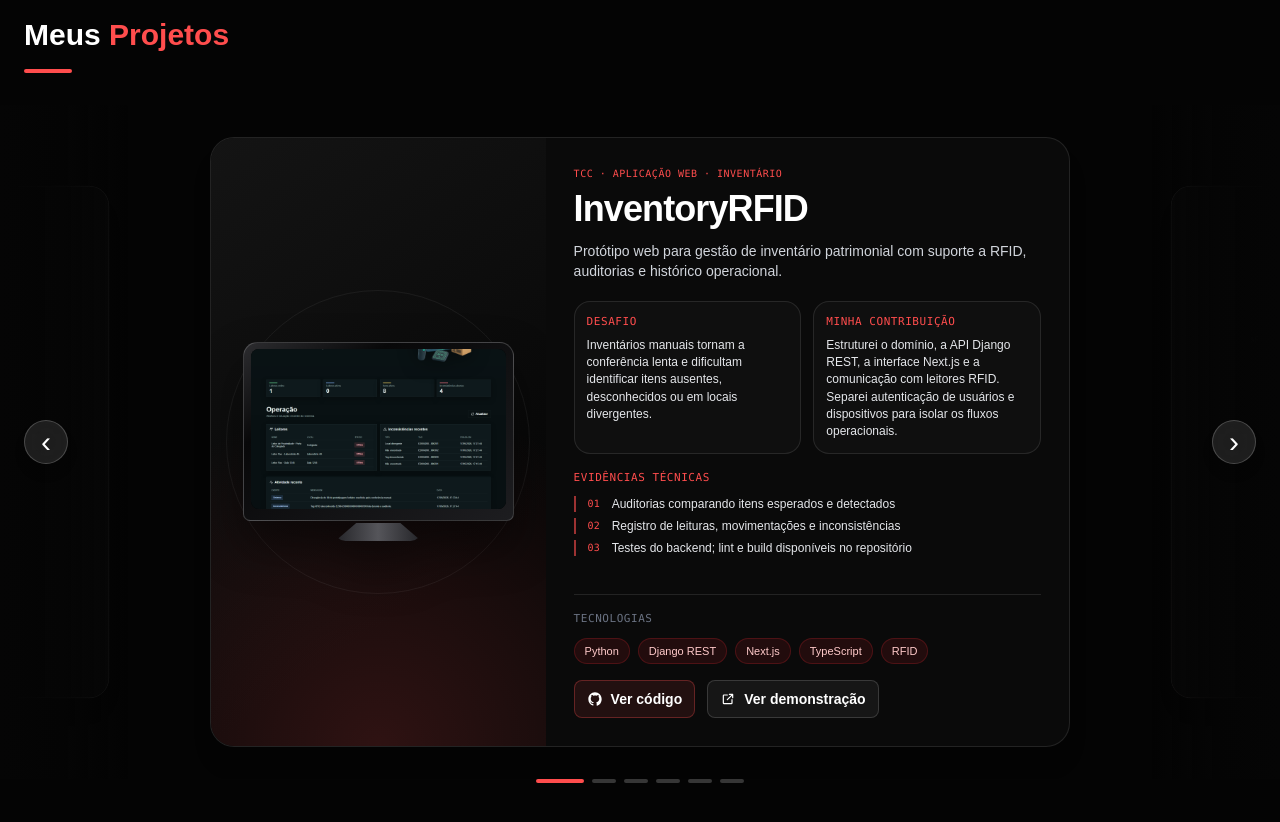
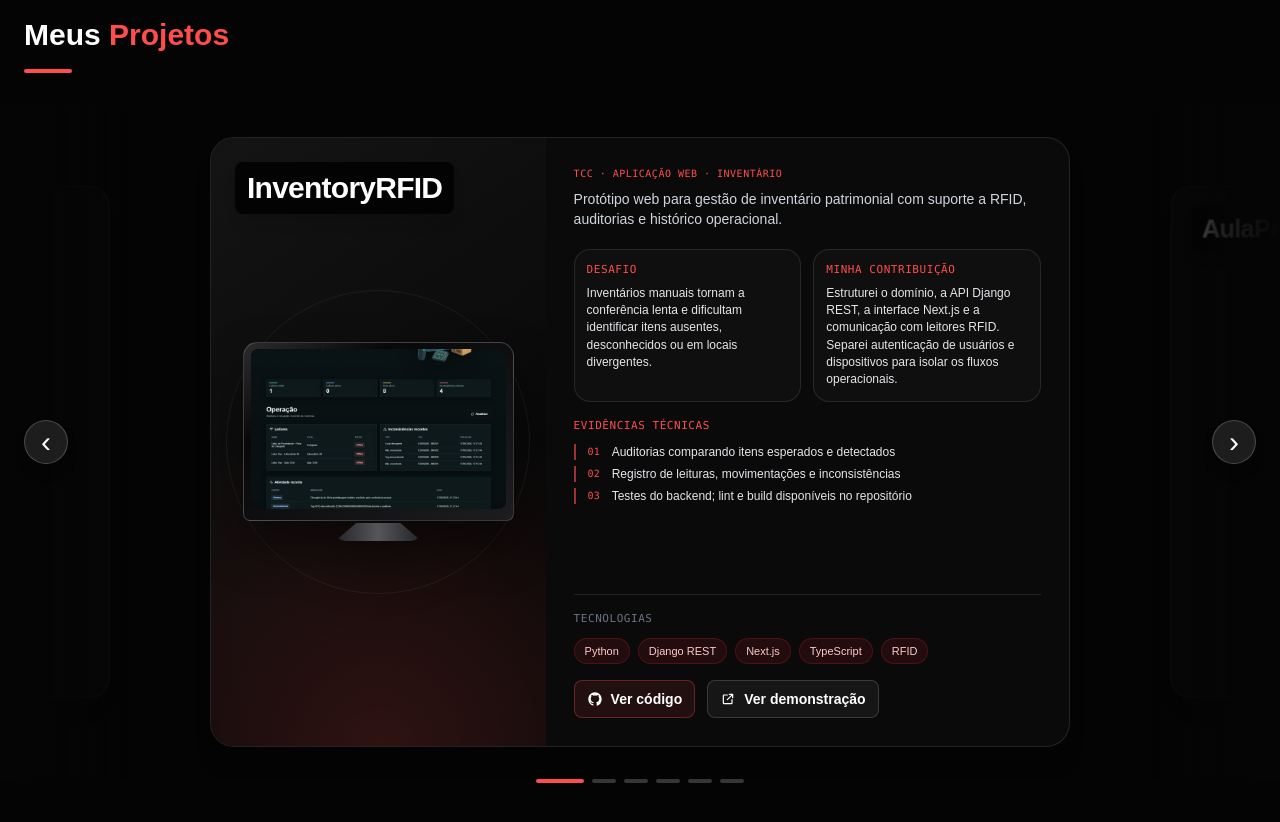
Before and after one commit to EzekLobo/ezequiel-lobo-portfolio, a Next.js app: page / in a window 1280 px wide. Shown: the part 880-1702 px from the top of the page. Built offline with nearby package versions, Linux system fonts and the light colour scheme.

Commit message:
feat: sobrepõe títulos nas imagens dos projetos

```diff
--- a/components/ProjectCarousel.tsx
+++ b/components/ProjectCarousel.tsx
@@ -107,8 +107,7 @@ function ProjectCard({ project, active }: { project: Project; active: boolean })
       <div data-project-content className="flex flex-col p-6 md:p-7">
         <header>
           <p className="font-mono text-[10px] tracking-wider text-brand-red uppercase">{project.eyebrow}</p>
-          <h3 className="mt-2 text-3xl font-bold tracking-tight text-white md:text-4xl">{project.title}</h3>
-          <p className="mt-3 text-sm leading-5 text-gray-300">{project.summary}</p>
+          <p className="mt-2 text-sm leading-5 text-gray-300">{project.summary}</p>
         </header>
 
         <dl className="mt-5 grid gap-3 md:grid-cols-2">
@@ -133,7 +132,11 @@ function ProjectCard({ project, active }: { project: Project; active: boolean })
 
 function ProjectVisual({ project }: { project: Project }) {
   if (!project.image) return null;
-  return <div className={`project-visual project-visual--${project.presentation ?? "desktop"}`}><ProjectDevice project={project} /></div>;
+  return <div className={`project-visual project-visual--${project.presentation ?? "desktop"}`}><ProjectTitleOverlay title={project.title} /><ProjectDevice project={project} /></div>;
+}
+
+function ProjectTitleOverlay({ title }: { title: string }) {
+  return <h3 className="absolute top-4 left-4 z-20 max-w-[calc(100%-2rem)] rounded-lg bg-black/80 px-3 py-2 text-2xl font-bold tracking-tight text-white shadow-lg backdrop-blur-sm md:top-6 md:left-6 md:text-3xl">{title}</h3>;
 }
 
 function ProjectDevice({ project, preview = false }: { project: Project; preview?: boolean }) {
@@ -151,5 +154,5 @@ function ProjectDevice({ project, preview = false }: { project: Project; preview
 
 function ProjectPreview({ project }: { project: Project }) {
   if (!project.image) return null;
-  return <div aria-hidden="true" className="pointer-events-none absolute inset-0 z-10 grid place-items-center bg-brand-card/95 p-8"><ProjectDevice project={project} preview /></div>;
+  return <div aria-hidden="true" className="pointer-events-none absolute inset-0 z-10 grid place-items-center bg-brand-card/95 p-8"><ProjectTitleOverlay title={project.title} /><ProjectDevice project={project} preview /></div>;
 }
--- a/content/portfolio.ts
+++ b/content/portfolio.ts
@@ -55,9 +55,9 @@ export const projects: Project[] = [
     ],
     technologies: ["React Native", "Expo", "TypeScript", "SQLite", "Vitest"],
     repositoryNote: "Código privado por obrigações contratuais",
-    image: "/projects/aulapay-preview.svg",
+    image: "/projects/aulapay-dashboard.jpeg",
     presentation: "mobile",
-    imageAlt: "Interface conceitual do aplicativo AulaPay",
+    imageAlt: "Tela inicial do aplicativo AulaPay com aulas e turmas",
   },
   {
     title: "Fundamentos de IA Generativa",
```
